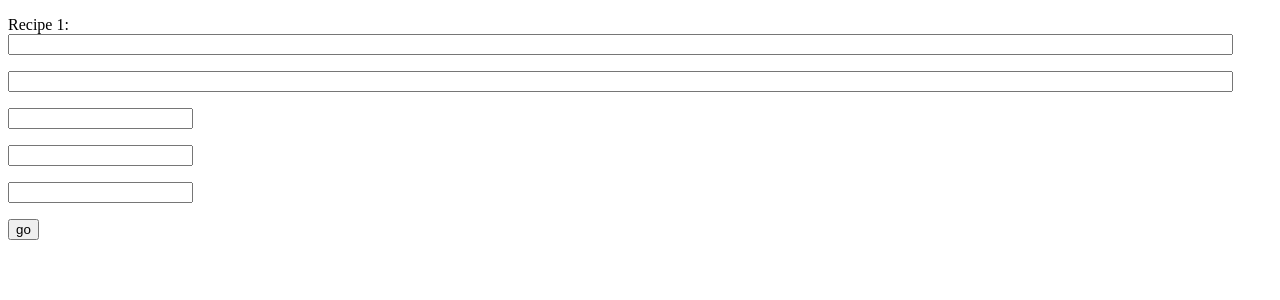
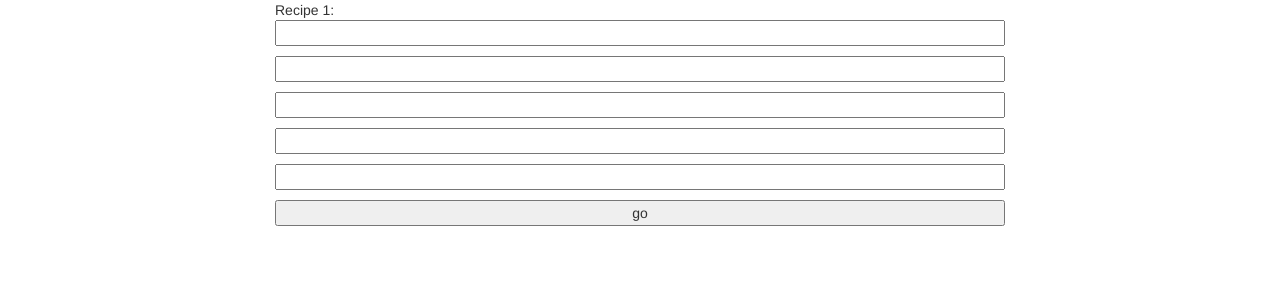
Before and after one commit to shree-shubham/CookAlong, a Flask app: page / in a window 1280 px wide. Shown: the top 300 px of the page. Run offline with Flask 2, Linux system fonts and the light colour scheme; some libraries are stand-ins or nearby versions.

Commit message:
css start

```diff
--- /dev/null
+++ b/app/static/index.css
@@ -0,0 +1,3 @@
+input{
+    width: 100%
+}
--- a/app/templates/base.html
+++ b/app/templates/base.html
@@ -2,8 +2,16 @@
 <html>
 <head>
 	<title>CookAlong</title>
+    <script src="//code.jquery.com/jquery.min.js"></script>
+    <link href="//maxcdn.bootstrapcdn.com/bootstrap/3.3.2/css/bootstrap.min.css" rel="stylesheet" type="text/css" />
+    <script src="//maxcdn.bootstrapcdn.com/bootstrap/3.3.2/js/bootstrap.min.js"></script>
+    <meta name="viewport" content="width=device-width, initial-scale=1.0">
+    {% block custom_header_files %}{% endblock %}
+
 </head>
 <body>
-	{% block content %}{% endblock %}
+	<div class="container">
+        {% block content %}{% endblock %}
+    </div>
 </body>
 </html>
--- a/app/templates/index.html
+++ b/app/templates/index.html
@@ -1,13 +1,20 @@
 {% extends "base.html" %}
+
+{% block custom_header_files %}
+<link href="static/index.css" rel="stylesheet" type="text/css" />
+{% endblock %}
+
 {% block content %}
-<form action="" method="post" name="RecipeInputForm">
+
+    <div class="col-md-8 col-md-offset-2">
+        <form action="" method="post" name="RecipeInputForm" width="100%">
             {{ form.hidden_tag() }}
             <p>
                 Recipe 1: <br>
-	{{ form.recipe_1(size=150) }}<br>
+                {{ form.recipe_1 }}<br>
             </p>
             <p>
-	{{ form.recipe_2(size=150) }}<br>
+                {{ form.recipe_2 }}<br>
             </p>
             <p>
                 {{ form.stoves }}<br>
@@ -18,6 +25,10 @@
             <p>
                 {{ form.finish_time }}<br>
             </p>
-<p><input type="submit" value="go"></p>
+            <p>
+                <input type="submit" value="go">
+            </p>
         </form>
+    </div>
+
 {% endblock %}
```
Also changed, not shown: 1 other file. Lines whose indentation alone changed are shown as unchanged.
